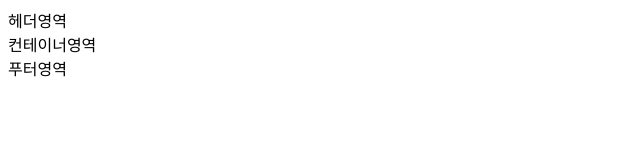
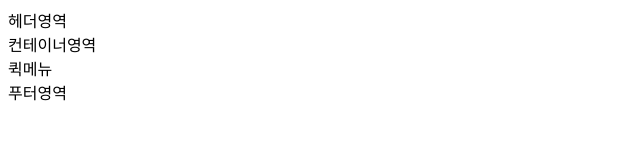
Before and after one commit to jerryjinn/jinn, a plain HTML site: page index.html in a window 1280 px wide. Shown: the whole page, without its empty margins (0-640 px from the left). Drawn offline with Linux system fonts and the light colour scheme.

Commit message:
퀵메뉴 추가

```diff
--- a/index.html
+++ b/index.html
@@ -12,6 +12,7 @@
   <div id="wrap">
   	<div id="header">헤더영역</div>
   	<div id="container">컨테이너영역</div>
+			<div class="quick">퀵메뉴</div>
   	<div id="footer">푸터영역</div>
   </div>
  </body>
```
